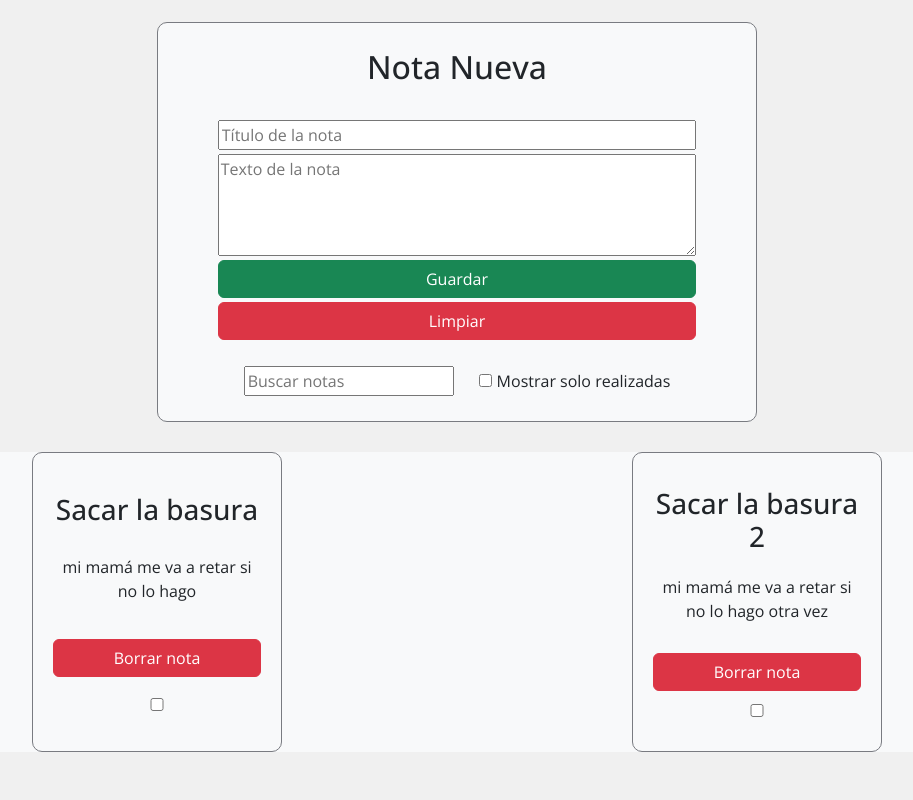
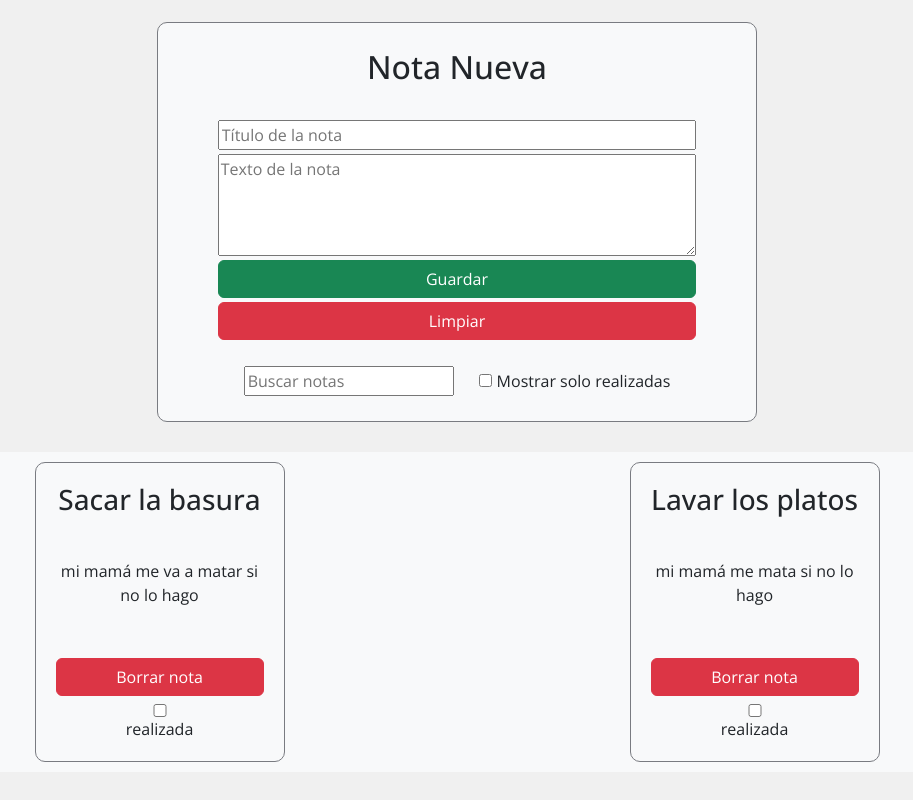
Before and after one commit to juananuel/JuanAnuelEventos, a plain HTML site: page index.html in a window 1280 px wide. Shown: the part 722-1522 px from the top of the page, without its empty margins (183-1096 px from the left). Drawn offline with nearby package versions, Linux system fonts and the light colour scheme; a web font is replaced by a local one.

Commit message:
modificando

```diff
--- a/script.js
+++ b/script.js
@@ -29,34 +29,29 @@ ars.addEventListener("input", () => {
 
 // ejercicio 3
 
-// a. Crear un array para guardar las notas
 let notas = [];
 
-// b. Agregar notas de prueba
 notas.push(
   {
   id: 1,
   titulo: "Sacar la basura",
-  texto: "mi mamá me va a retar si no lo hago",
+  texto: "mi mamá me va a matar si no lo hago",
   realizada: false,
 },
 {
   id: 2,
-  titulo: "Sacar la basura 2",
-  texto: "mi mamá me va a retar si no lo hago otra vez",
+  titulo: "Lavar los platos",
+  texto: "mi mamá me mata si no lo hago",
   realizada: false,
 }
 );
 
-// c. Crear variable idGlobal
 let idGlobal = 2;
 
-// e. Función para pintar las notas
 function pintarNotas(notasAPintar) {
   const contenedor = document.getElementById("contenedor-notas");
   contenedor.innerHTML = "";
 
-  // k. Validación para mostrar mensaje si no hay notas
   if (notasAPintar.length === 0) {
     contenedor.innerHTML = "<p>NO HAY NOTAS PARA MOSTRAR</p>";
     return;
@@ -67,14 +62,15 @@ function pintarNotas(notasAPintar) {
       <div class="nota">
         <h3>${nota.titulo}</h3>
         <p>${nota.texto}</p>
-        <button class="btn btn-danger" onclick="borrarNota(${nota.id})">Borrar nota</button>
-        <input onClick="marcarRealizada(${nota.id})" type="checkbox" ${nota.realizada ? "checked" : ""}>
+        <div class="d-flex flex-column">
+          <button class="btn btn-danger mb-2" onclick="borrarNota(${nota.id})">Borrar nota</button>
+          <input onClick="marcarRealizada(${nota.id})" type="checkbox" ${nota.realizada ? "checked" : ""}>realizada
+        </div>
       </div>
       `;
     });
 }
 
-// g. Función para agregar una nota
 function agregarNota(titulo, texto) {
   idGlobal++;
   notas.push({
@@ -85,7 +81,6 @@ function agregarNota(titulo, texto) {
   });
 }
 
-// h. Función para guardar una nueva nota
 function guardarNota() {
   const titulo = document.getElementById("titulo").value;
   const texto = document.getElementById("texto").value;
@@ -99,19 +94,16 @@ function guardarNota() {
   }
 }
 
-// i. y j. Función para borrar una nota
 function borrarNota(id) {
   notas = notas.filter((nota) => nota.id !== id);
   aplicarFiltros();
 }
 
-// l. Función para limpiar campos
 function limpiarCampos() {
   document.getElementById("titulo").value = "";
   document.getElementById("texto").value = "";
 }
 
-// n. Función para marcar como realizada
 function marcarRealizada(id) {
   const nota = notas.find((nota) => nota.id === id);
   if (nota) {
@@ -120,12 +112,10 @@ function marcarRealizada(id) {
   }
 }
 
-// p. Función para filtrar por realizadas
 function filtrarPorRealizadas(notasAFiltrar) {
   return notasAFiltrar.filter((nota) => nota.realizada);
 }
 
-// q. Función para filtrar por texto
 function filtrarPorTexto(notasAFiltrar, texto) {
   if (!texto) return notasAFiltrar;
   return notasAFiltrar.filter(
@@ -135,7 +125,6 @@ function filtrarPorTexto(notasAFiltrar, texto) {
   );
 }
 
-// r. Función para aplicar filtros
 function aplicarFiltros() {
   let notasFiltradas = [...notas];
   const textoBusqueda = document.getElementById("busqueda").value;
@@ -150,5 +139,4 @@ function aplicarFiltros() {
   pintarNotas(notasFiltradas);
 }
 
-// Inicializar la aplicación
 aplicarFiltros();
--- a/style.css
+++ b/style.css
@@ -39,6 +39,8 @@ body{
 .contenedor-notas{
   width: 1200px;
   margin: 50px auto;
+  padding: 10px;
+  gap: 10px;
 }
 
 .app-notas{
@@ -67,7 +69,7 @@ body{
   margin: 0 auto;
   display: flex;
   flex-direction: column;
-  justify-content: space-evenly;
+  justify-content: space-between;
   text-align: center;
   padding: 20px;
 }
```
